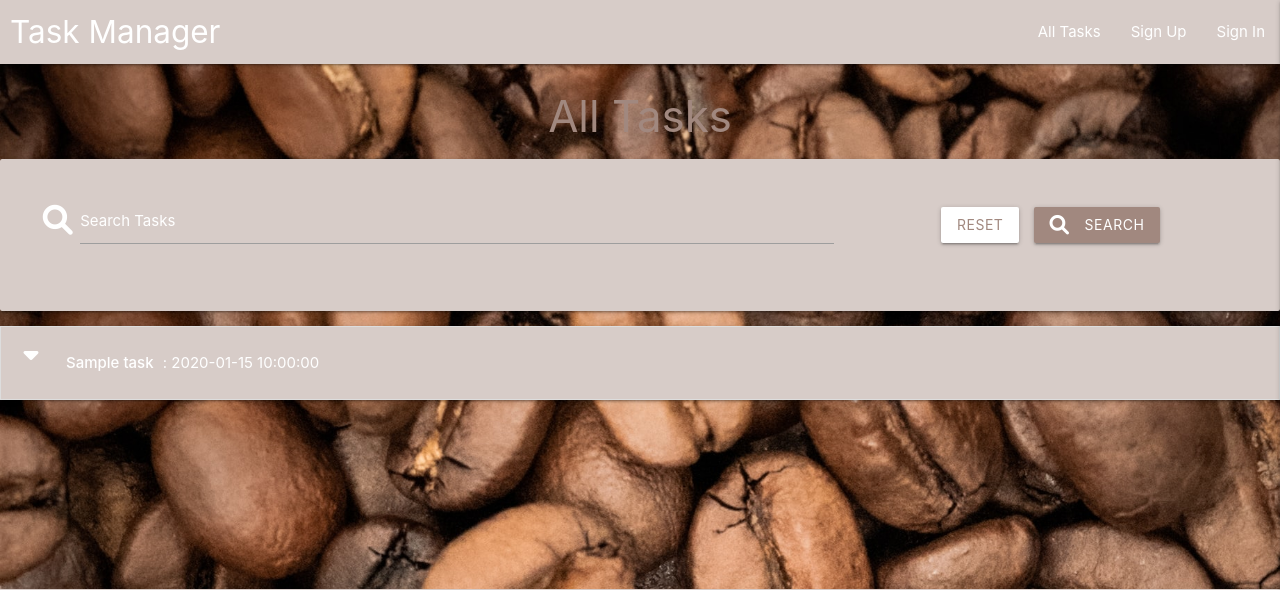
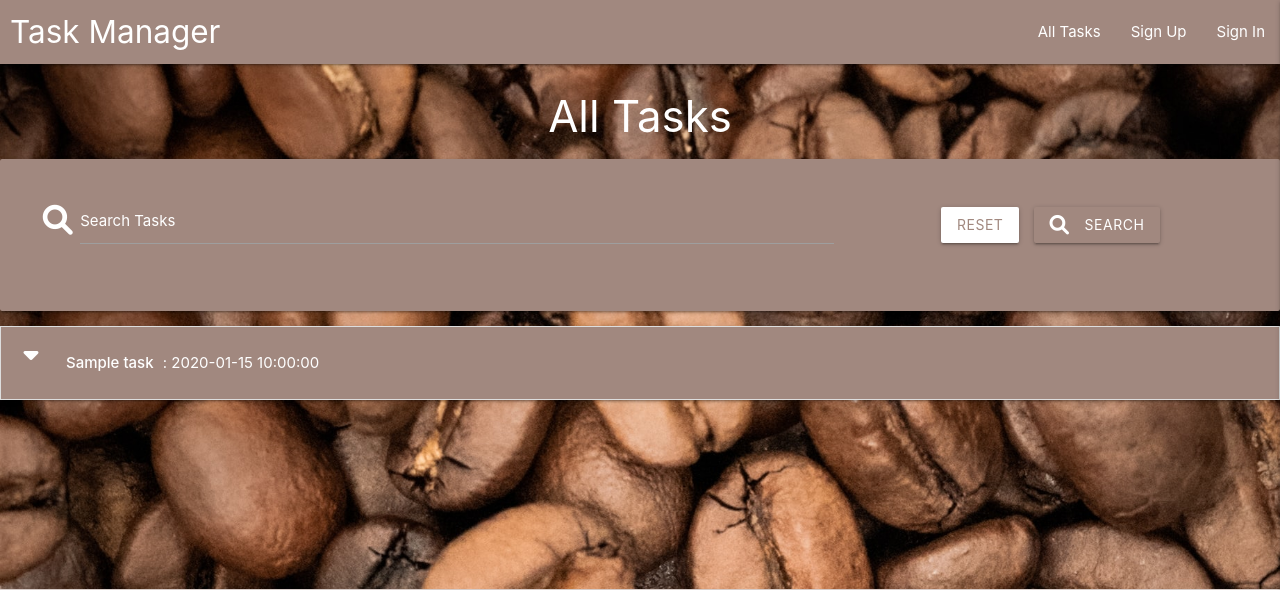
Before and after one commit to Carhul/Task_Manager, a Flask app: page / in a window 1280 px wide. Shown: the top 590 px of the page. Run offline with Flask 2, Linux system fonts and the light colour scheme; a database or web service that is not in the repository returns one stand-in record (values such as "Sample title"); some libraries are stand-ins or nearby versions.

Commit message:
Change classes for color control

```diff
--- a/static/css/style.css
+++ b/static/css/style.css
@@ -4,7 +4,7 @@
 
 /* All pages */
 .base-bgcolor {
-    background-color: #d7ccc8;
+    background-color: #a1887f;
 }
 
 .base-bgcolor2 {
@@ -16,7 +16,7 @@
 }
 
 .base-color2 {
-    color: #d7ccc8;
+    color: #a1887f;
 }
 
 .sidenav li>a {
@@ -43,7 +43,7 @@ body {
 
 /* Buttons hover */
 .btn:hover, .btn-large:hover, .btn-small:hover {
-    background-color: #a1887f;
+    background-color: #d7ccc8;
 }
 
 .collapsible-header .col strong {
--- a/templates/tasks/tasks.html
+++ b/templates/tasks/tasks.html
@@ -1,9 +1,9 @@
 {% extends "base.html" %}
 {% block content %}
 
-    <h3 class="brown-text text-lighten-2 center-align">All Tasks</h3>
+    <h3 class="base-color center-align">All Tasks</h3>
 
-    <div class="row card-panel brown lighten-4">
+    <div class="row card-panel base-bgcolor">
       <form action="{{ url_for('search') }}" method="post" class="col s12">
         <div class="row valign-wrapper center-align">
           <div class="input-field col s12 m8">
@@ -12,8 +12,8 @@
             <label for="query">Search Tasks</label>
           </div>
           <div class="col s12 m4">
-            <a href="{{ url_for('get_tasks') }}" class="btn white brown-text text-lighten-2">Reset</a>
-            <button type="submit" class="btn white-text brown lighten-2">
+            <a href="{{ url_for('get_tasks') }}" class="btn base-color2 base-bgcolor2">Reset</a>
+            <button type="submit" class="btn base-color base-bgcolor">
               <i class="fa-solid fa-magnifying-glass left"></i> Search
             </button>
           </div>
@@ -24,18 +24,18 @@
     <ul class="collapsible">
       {% for task in tasks %}
       <li>
-          <div class="collapsible-header white-text brown lighten-4">
+          <div class="collapsible-header base-color base-bgcolor">
               <div class="col s3">
                 <i class="fa-solid fa-caret-down"></i>
                 {% if session.user|lower == task.created_by|lower %}
-                <a href="{{ url_for('delete_task', task_id=task._id) }}" class="btn-small white-text brown lighten-2">Done</a>
-                <a href="{{ url_for('edit_task', task_id=task._id) }}" class="btn-small white brown-text text-lighten-2">Edit</a>
+                <a href="{{ url_for('delete_task', task_id=task._id) }}" class="btn-small base-color base-bgcolor">Done</a>
+                <a href="{{ url_for('edit_task', task_id=task._id) }}" class="btn-small base-color2 base-bgcolor2">Edit</a>
                 {% endif %}
               </div>
               <div class="col s9">
                 <strong>{{ task.task_name }}</strong> : {{ task.due_date }}
               {% if task.is_urgent == "on" %}
-                  <i class="fa-solid fa-circle-exclamation white-text tooltipped"
+                  <i class="fa-solid fa-circle-exclamation base-color tooltipped"
                       data-position="right" data-tooltip="URGENT!"></i>
               {% endif %}
               </div>
@@ -49,7 +49,7 @@
       {% endfor %}
     </ul>
     {% else %}
-    <h3 class="red-text text-darken-4 center-align">No results found</h3>
+    <h3 class="base-color center-align">No results found</h3>
     {% endif %}
 
 {% endblock %}
```
